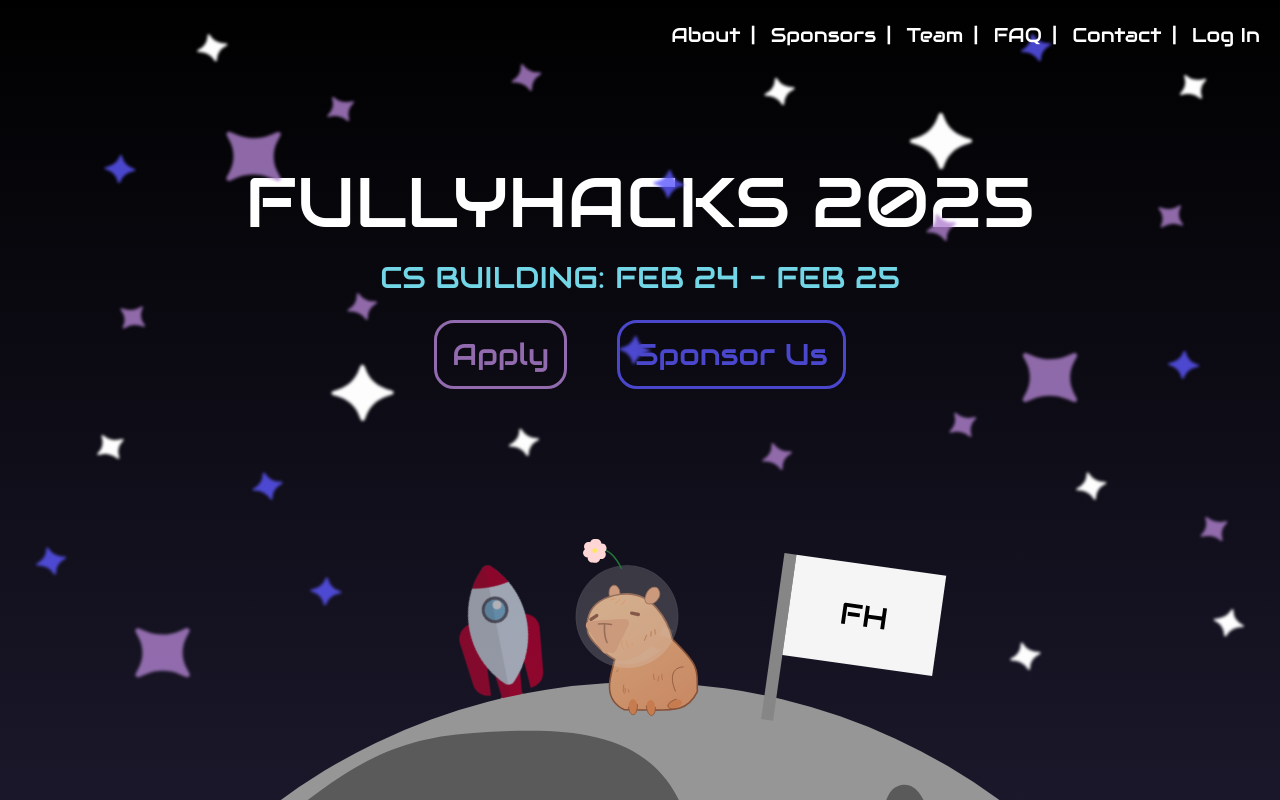
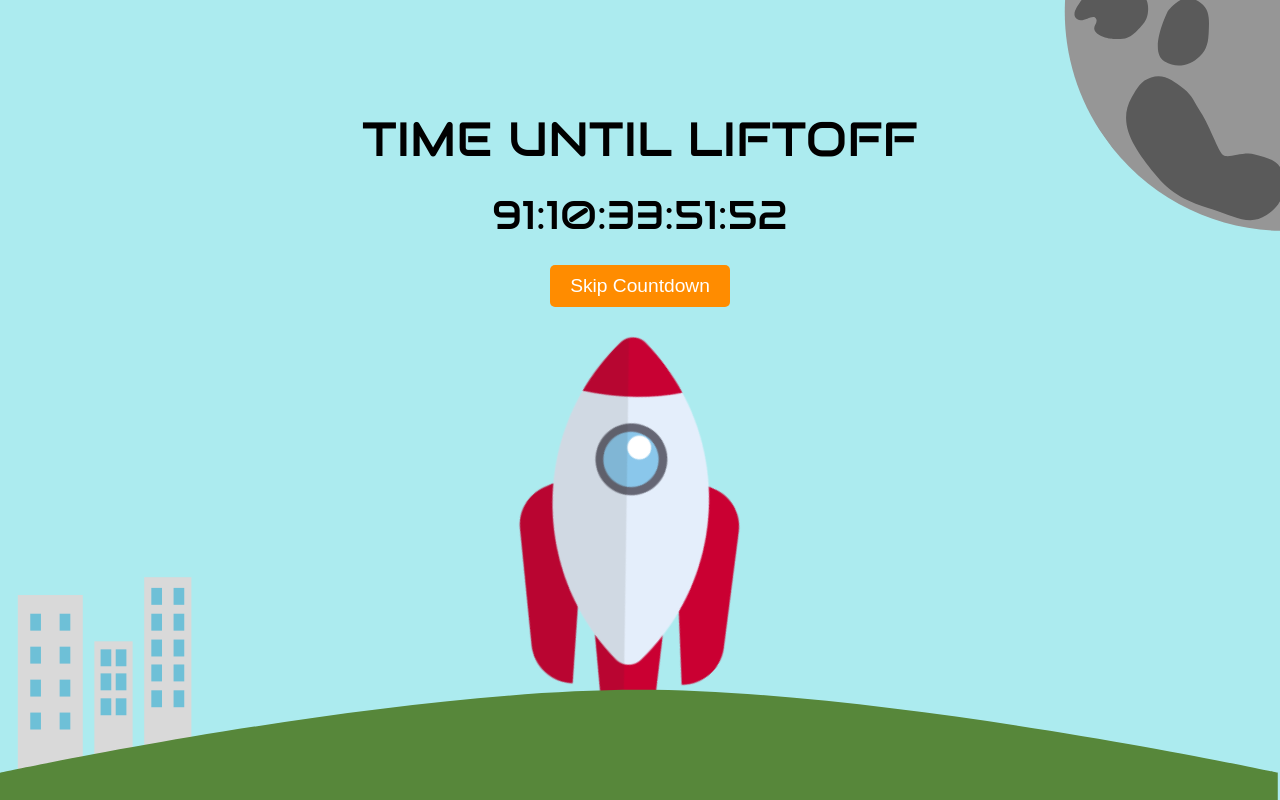
Before and after one commit to ChristianHuerta05/just_for_fun, a React (Vite) app: page /countdown in a window 1280 px wide. Shown: the top 800 px of the page. Built offline with nearby package versions, Linux system fonts and the light colour scheme.

Commit message:
countdown page

```diff
--- a/src/App.jsx
+++ b/src/App.jsx
@@ -1,7 +1,9 @@
 import { useState } from 'react'
 import LandingContainer from './components/landing_page/LandingContainer'
 import Login from './components/login_page/login';
+import Countdown from './components/countdown_page/Countdown';
 import { BrowserRouter, Routes, Route } from "react-router-dom";
+
 import './App.css'
 
 function App() {
@@ -10,12 +12,11 @@ function App() {
   return (
     <BrowserRouter>
     <Routes>
-      <Route path="/" element={<LandingContainer />}>
-      </Route>
-      <Route path="/login" element={<Login />}>
-      </Route>
-      <Route path="*" element={<LandingContainer />}>
-      </Route>
+      <Route path="/" element={<Countdown />}></Route>
+      <Route path="/landing" element={<LandingContainer />}></Route>
+      <Route path="/countdown" element={<Countdown />}></Route>
+      <Route path="/login" element={<Login />}></Route>
+      <Route path="*" element={<LandingContainer />}></Route>
     </Routes>
   </BrowserRouter>
   )
--- /dev/null
+++ b/src/components/countdown_page/Countdown.css
@@ -0,0 +1,60 @@
+.countdown-container {
+    position: relative;
+    width: 100vw;
+    height: 100vh;
+    overflow: hidden;
+    display: flex;
+    align-items: center;
+    justify-content: center;
+    background-color: #ACEBEF;
+    background-size: cover;
+}
+
+.objects {
+    position: absolute;
+    top: 0;
+    left: 0;
+    width: 100%;
+    height: 100%;
+    object-fit: cover;
+    z-index: 0;
+}
+
+.countdown-content {
+    display: flex;
+    flex-direction: column;
+    align-items: center;
+    justify-content: center;
+    color: white;
+    z-index: 1;
+    text-align: center;
+    margin-bottom: 400px;
+}
+
+.title-countdown {
+    font-size: 3rem;
+    margin: 10px 0;
+    color: black;
+}
+
+.countdown-timer {
+    color: black;
+    font-size: 2.5rem;
+
+}
+
+.skip-button {
+    background-color: #ff8c00;
+    color: white;
+    font-size: 1.2rem;
+    padding: 10px 20px;
+    border: none;
+    border-radius: 5px;
+    cursor: pointer;
+    margin-top: 20px;
+    transition: background-color 0.3s;
+}
+
+.skip-button:hover {
+    background-color: #ff6500;
+}
--- /dev/null
+++ b/src/components/countdown_page/Countdown.jsx
@@ -0,0 +1,73 @@
+import React, { useState, useEffect } from 'react';
+import { useNavigate } from 'react-router-dom';
+import './Countdown.css';
+import objects from './assets/objects.svg';
+
+const Countdown = () => {
+    const navigate = useNavigate();
+    const targetDate = new Date('February 24, 2025 00:00:00').getTime();
+    const [timeRemaining, setTimeRemaining] = useState(targetDate - new Date().getTime());
+    const [isSkipping, setIsSkipping] = useState(false);
+
+
+    useEffect(() => {
+        let interval;
+
+        if (isSkipping) {
+            interval = setInterval(() => {
+                setTimeRemaining((prev) => {
+                    if (prev <= 0) {
+                        clearInterval(interval);
+                        navigate('/landing');
+                        return 0;
+                    }
+                    return prev - 50000000;
+                });
+            }, 10);
+        } else {
+            interval = setInterval(() => {
+                const now = new Date().getTime();
+                const distance = targetDate - now;
+
+                if (distance <= 0) {
+                    clearInterval(interval);
+                    navigate('/landing');
+                }
+
+                setTimeRemaining(distance);
+            }, 10);
+        }
+
+        return () => clearInterval(interval);
+    }, [isSkipping, navigate, targetDate]);
+
+
+    const formatTime = (time) => {
+        const milliseconds = Math.floor((time % 1000) / 10);
+        const seconds = Math.floor((time / 1000) % 60);
+        const minutes = Math.floor((time / (1000 * 60)) % 60);
+        const hours = Math.floor((time / (1000 * 60 * 60)) % 24);
+        const days = Math.floor(time / (1000 * 60 * 60 * 24));
+
+        return `${days.toString().padStart(2, '0')}:${hours
+            .toString()
+            .padStart(2, '0')}:${minutes.toString().padStart(2, '0')}:${seconds
+            .toString()
+            .padStart(2, '0')}:${milliseconds.toString().padStart(2, '0')}`;
+    };
+
+    return (
+        <div className='countdown-container'>
+            <img src={objects} alt="objects" className="objects" />
+            <div className="countdown-content">
+                <h1 className='title-countdown'>TIME UNTIL LIFTOFF</h1>
+                <h1 className="countdown-timer">{formatTime(timeRemaining)}</h1>
+                <button className="skip-button" onClick={() => setIsSkipping(true)}>
+                    Skip Countdown
+                </button>
+            </div>
+        </div>
+    );
+};
+
+export default Countdown;
```
Also changed, not shown: src/components/countdown_page/assets/objects.svg (added), src/components/countdown_page/assets/stars.png (added).
